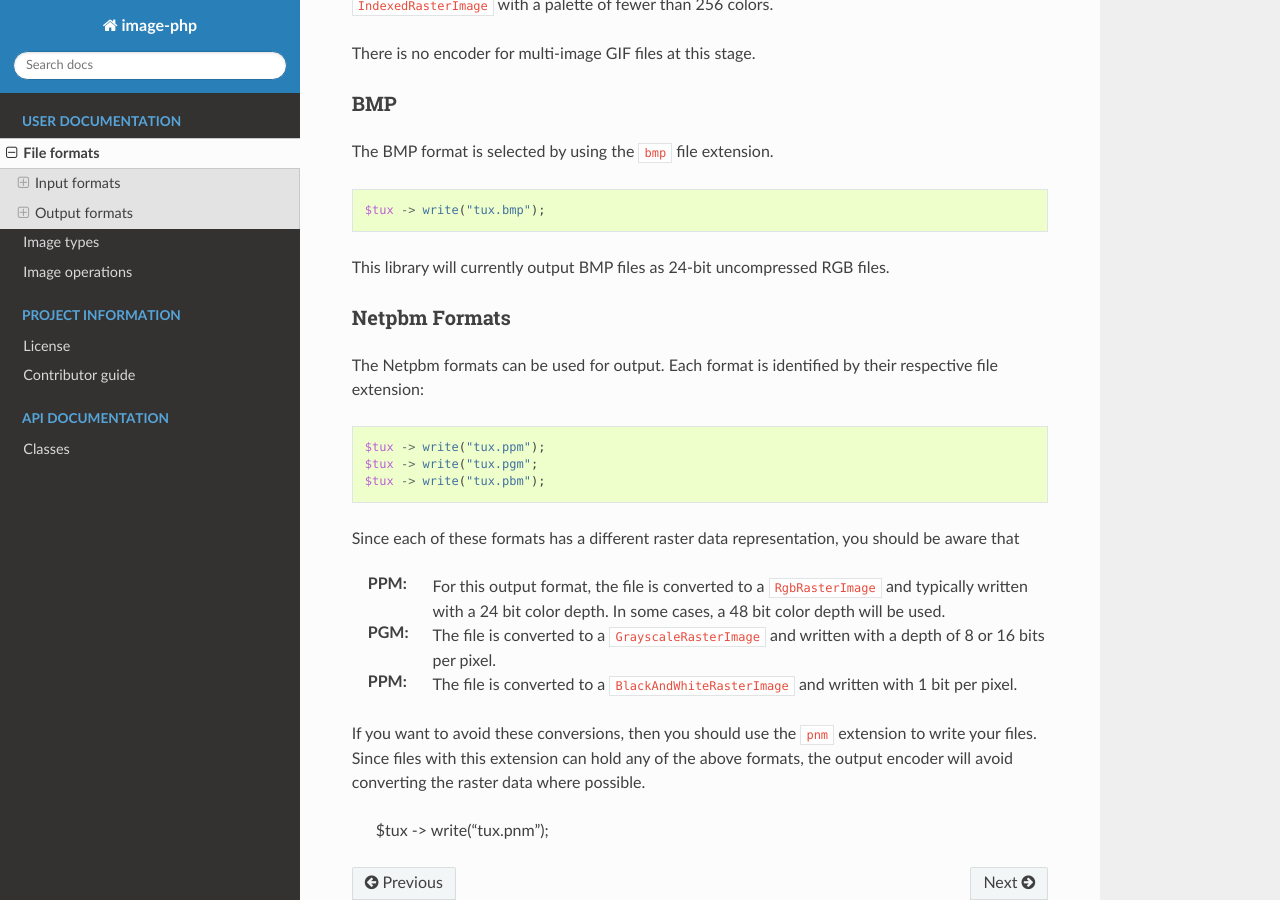
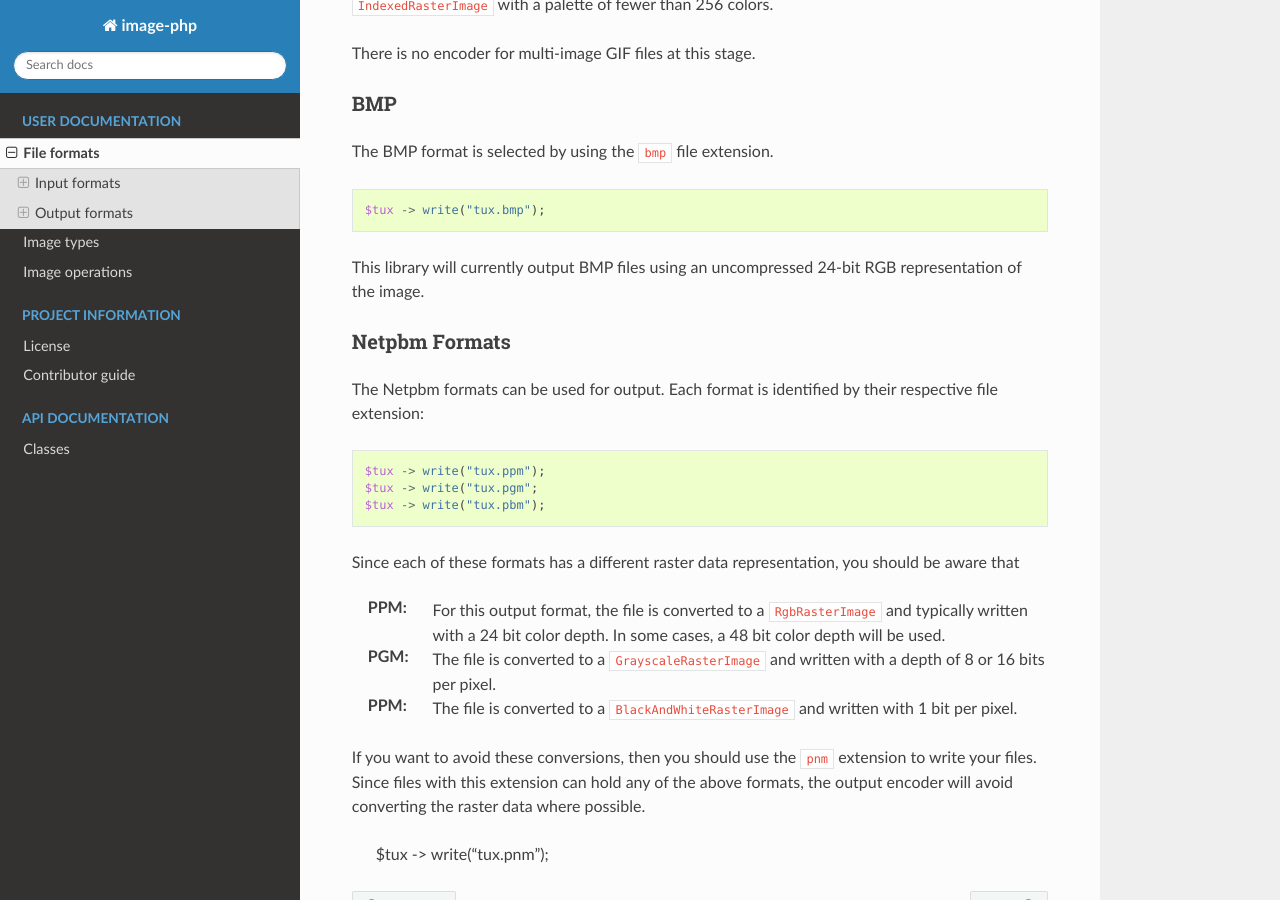
Before and after one commit to mike42/gfx-php, a Sphinx documentation site: the page built from docs/user/formats.rst, in a window 1280 px wide and 900 px high, scrolled down 1910 px. Built offline with Sphinx 7.4.7 and the Read the Docs theme 2.0.0, drawn with Linux system fonts in a browser that asks for light colours; cross-references to code outside the pages are shown as plain code.

Commit message:
bmp data clarification

```diff
--- a/docs/user/formats.rst
+++ b/docs/user/formats.rst
@@ -83,7 +83,7 @@ The BMP format is selected by using the ``bmp`` file extension.
 
   $tux -> write("tux.bmp");
 
-This library will currently output BMP files as 24-bit uncompressed RGB files.
+This library will currently output BMP files using an uncompressed 24-bit RGB representation of the image.
 
 Netpbm Formats
 ^^^^^^^^^^^^^^
```
